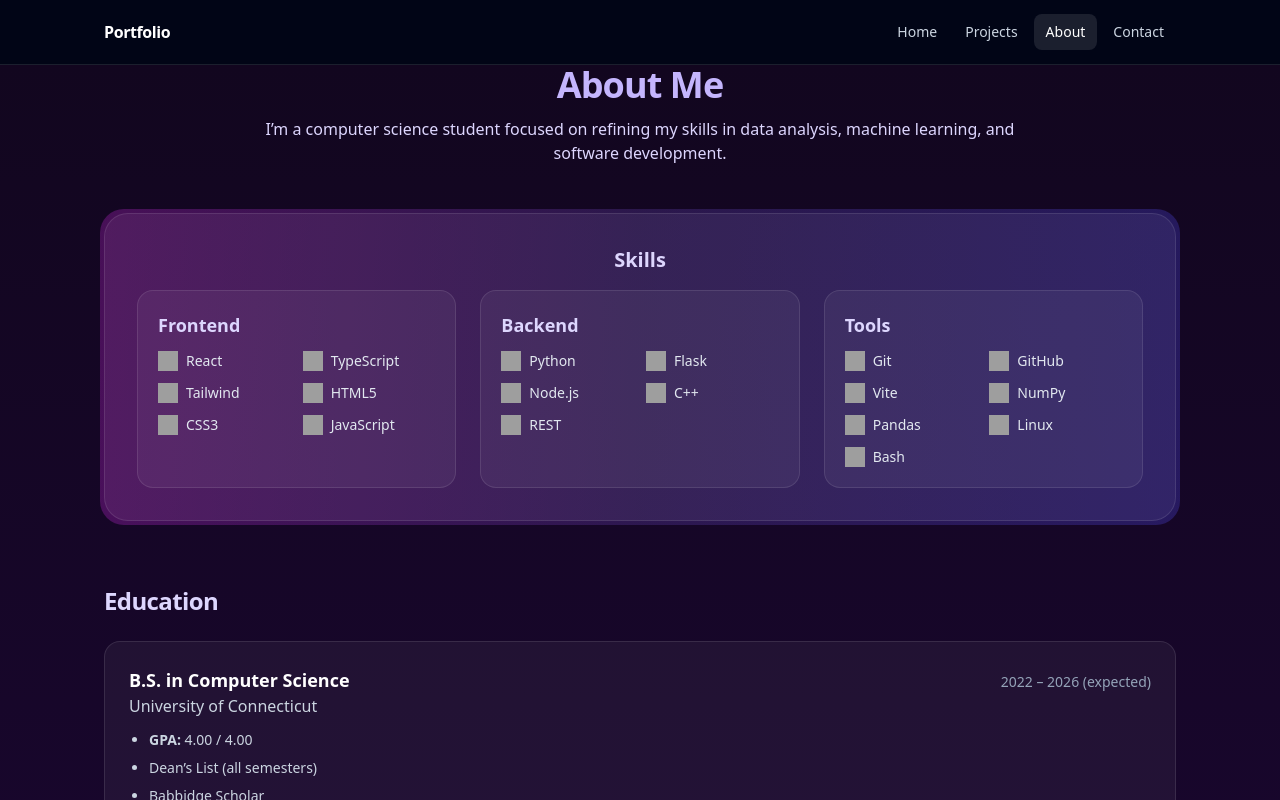
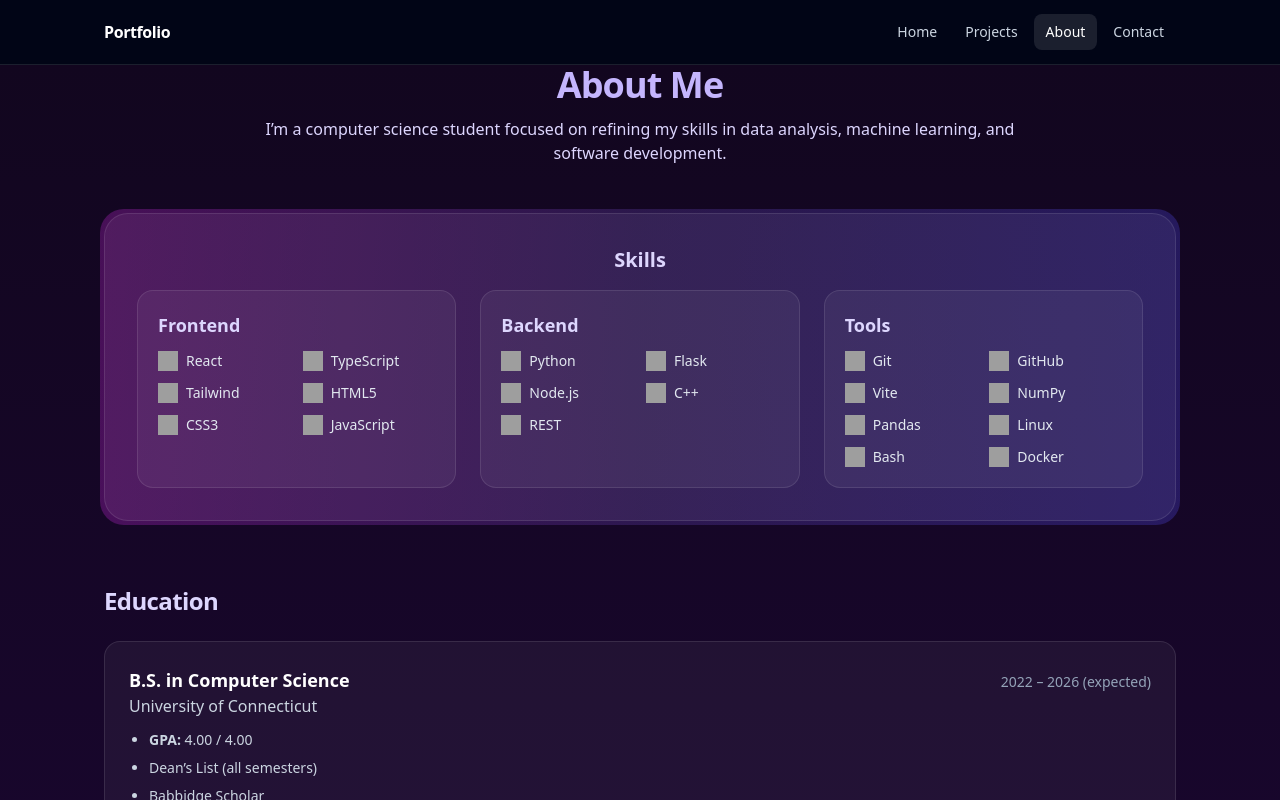
Before and after one commit to t-robarge/t-robarge.github.io, a React (Vite) app: page /about in a window 1280 px wide. Shown: the top 800 px of the page. Built offline with nearby package versions, Linux system fonts and the light colour scheme; grey boxes are pictures that could not be loaded.

Commit message:
added docker icon

```diff
--- a/src/pages/About.tsx
+++ b/src/pages/About.tsx
@@ -91,6 +91,7 @@ const skills = {
     { name: 'Pandas',       src: 'https://cdn.jsdelivr.net/gh/devicons/devicon/icons/pandas/pandas-original.svg' },
     { name: 'Linux',        src: 'https://cdn.jsdelivr.net/gh/devicons/devicon/icons/linux/linux-original.svg' },
     { name: 'Bash',         src: 'https://cdn.jsdelivr.net/gh/devicons/devicon/icons/bash/bash-original.svg' },
+    { name: 'Docker',       src: 'https://cdn.jsdelivr.net/gh/devicons/devicon/icons/docker/docker-original.svg' },
   ],
 }
 
```
